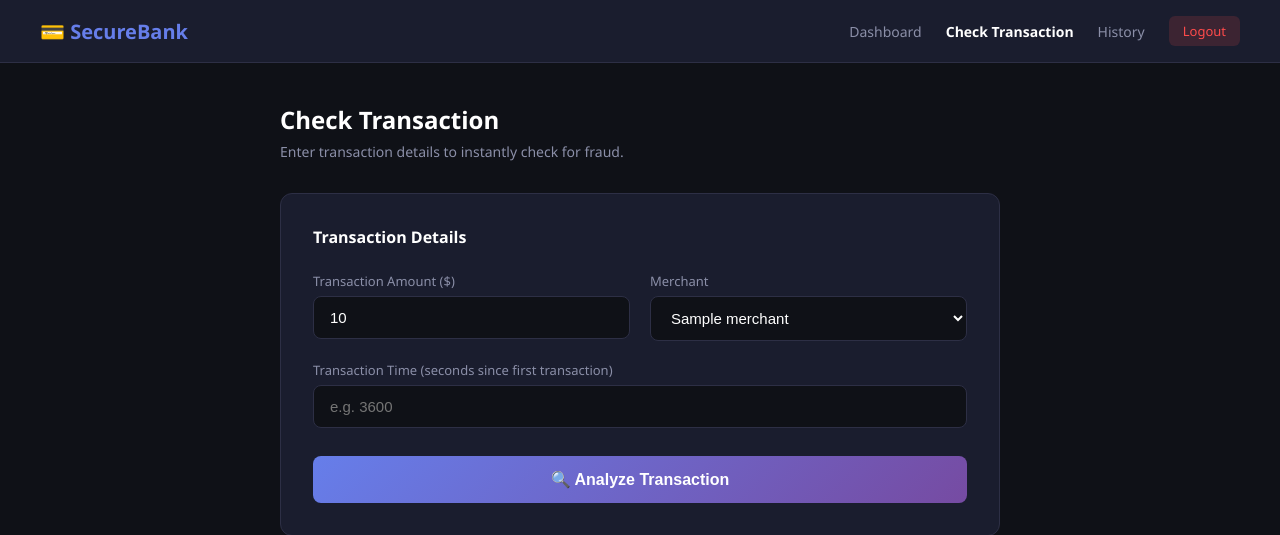
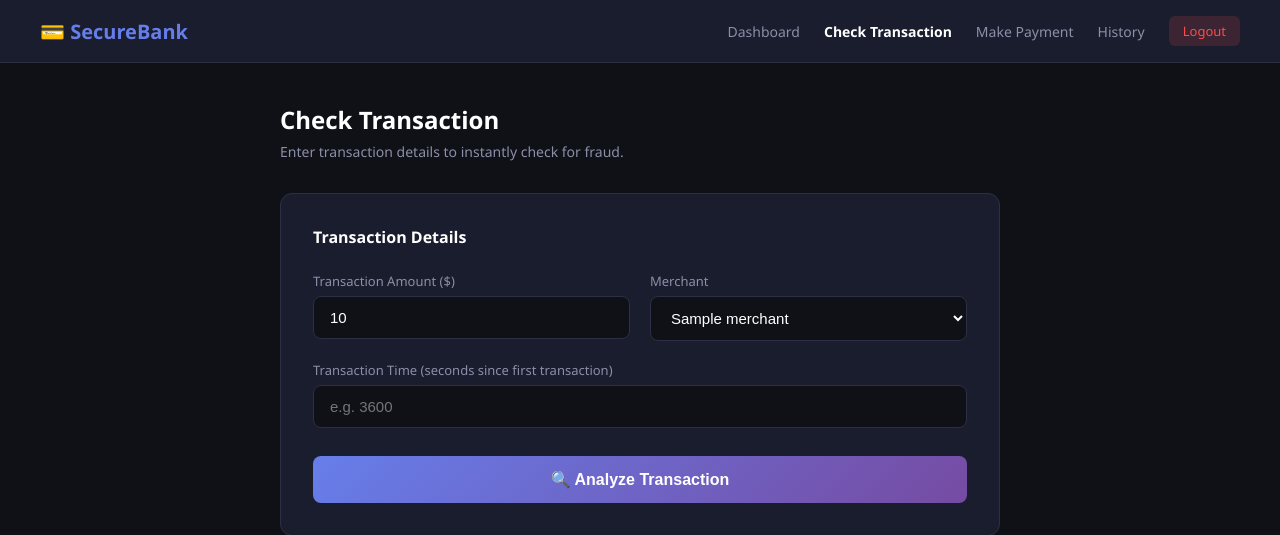
Before and after one commit to krishnacr7united/fraud-detector, a Flask app: template templates/check.html in a window 1280 px wide. Shown: the top 535 px of the page. Run offline with Flask 3, Linux system fonts and the light colour scheme; the template is opened without the code that fills it: most values are stand-ins (such as "Sample title", 1, 10 or a date in 2020); parts of the project's set-up code (start-up, migrations or seed data) failed here and were passed over.

Commit message:
Add Make Payment to all navbars

```diff
--- a/templates/check.html
+++ b/templates/check.html
@@ -97,8 +97,9 @@
         <h1>💳 SecureBank</h1>
         <div class="nav-links">
             <a href="/dashboard">Dashboard</a>
-            <a href="/check" class="active">Check Transaction</a>
-            <a href="/history">History</a>
+         <a href="/check" class="active">Check Transaction</a>
+<a href="/payment">Make Payment</a>
+<a href="/history">History</a>
             <a href="/logout" class="logout">Logout</a>
         </div>
     </div>
--- a/templates/dashboard.html
+++ b/templates/dashboard.html
@@ -111,9 +111,9 @@
     <div class="navbar">
         <h1>💳 SecureBank</h1>
         <div class="nav-links">
-            <a href="/dashboard" class="active">Dashboard</a>
-            <a href="/check">Check Transaction</a>
-            <a href="/history">History</a>
+           <a href="/check">Check Transaction</a>
+<a href="/payment">Make Payment</a>
+<a href="/history">History</a>
             <a href="/logout" class="logout">Logout</a>
         </div>
     </div>
--- a/templates/history.html
+++ b/templates/history.html
@@ -88,8 +88,9 @@
         <h1>💳 SecureBank</h1>
         <div class="nav-links">
             <a href="/dashboard">Dashboard</a>
-            <a href="/check">Check Transaction</a>
-            <a href="/history" class="active">History</a>
+          <a href="/check">Check Transaction</a>
+<a href="/payment">Make Payment</a>
+<a href="/history" class="active">History</a>
             <a href="/logout" class="logout">Logout</a>
         </div>
     </div>
```
